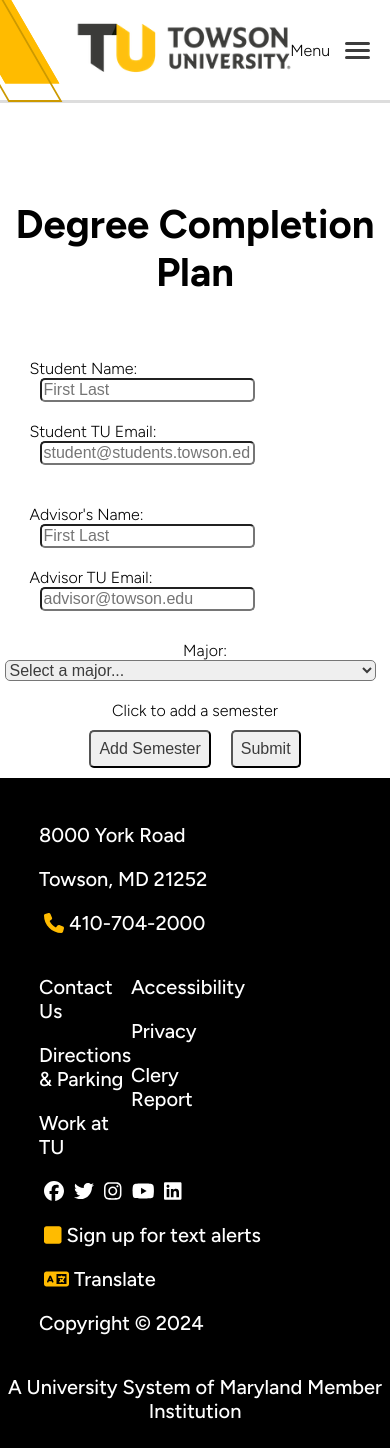
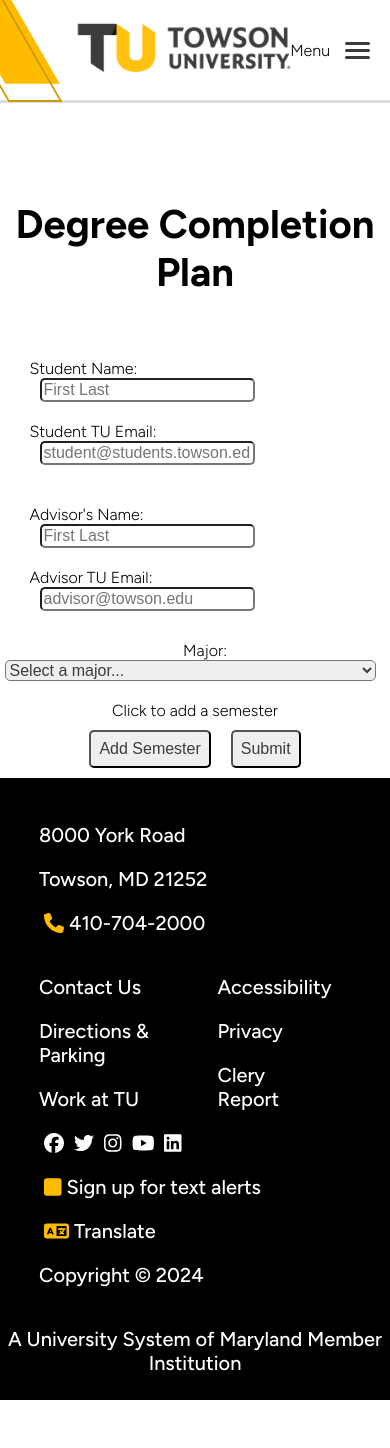
Before and after one commit to lisahill207/DCP, a React (Create React App) app in the folder dcp-app/: page / in a window 390 px wide. Shown: the top 1448 px of the page. After the commit the page ends 1400 px from the top, so only its background shows below. Built offline with nearby package versions, Linux system fonts and the light colour scheme.

Commit message:
mobile footer

```diff
--- a/dcp-app/src/Footer.css
+++ b/dcp-app/src/Footer.css
@@ -51,7 +51,7 @@
     margin-left: 10dvw;
   }
   .tuFooterCenter {
-    width: 50dvw;
+    width: 75dvw;
   }
 }
 @media screen and (max-width: 720px) {
```
